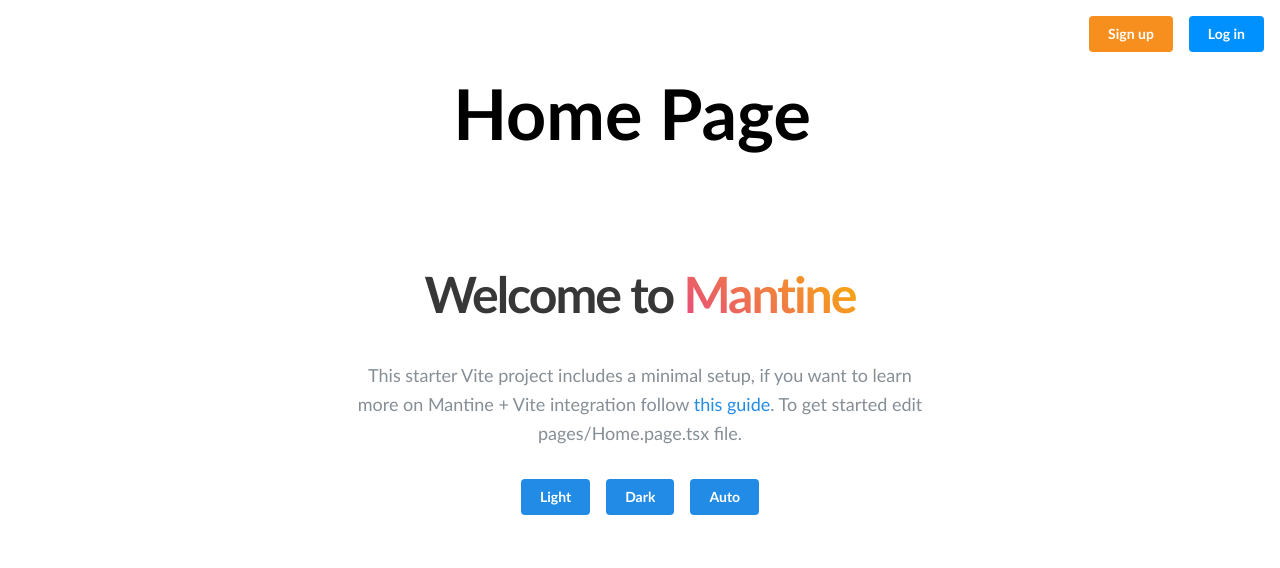
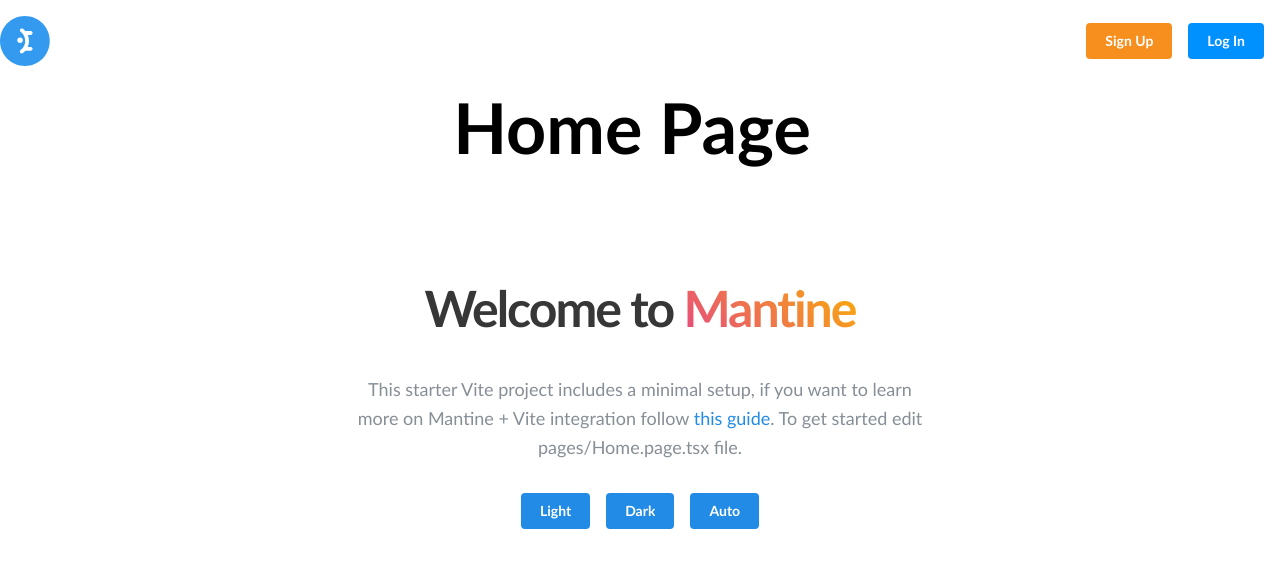
Before and after one commit to UoaWDCC/fsae-jobs-board, a React (Vite) app in the folder web/: page / in a window 1280 px wide. Shown: the top 568 px of the page. Built offline with nearby package versions, Linux system fonts and the light colour scheme.

Commit message:
Add Navbar Component

```diff
--- /dev/null
+++ b/web/src/app/components/Navbar/Navbar.tsx
@@ -0,0 +1,60 @@
+import React from 'react';
+import { NavLink } from 'react-router-dom';
+import { useSelector } from 'react-redux';
+import { RootState } from '../../../app/store';
+import { Button, Flex, Image, List } from '@mantine/core';
+import { UserType } from '@/app/features/user/userSlice';
+
+function Navbar() {
+  const userType = useSelector((state: RootState) => state.user.userType);
+
+  const navLinks: { [key in UserType]: { path: string; label: string }[] } = {
+    student: [
+      { path: '/jobs', label: 'Jobs' },
+      { path: '/sponsors', label: 'Sponsors' },
+      { path: '/alumni', label: 'Alumni' },
+    ],
+    sponsor: [{ path: '/students', label: 'Students' }],
+    alumni: [
+      { path: '/students', label: 'Students' },
+      { path: '/alumni', label: 'Alumni' },
+    ],
+    admin: [
+      { path: '/jobs', label: 'Jobs' },
+      { path: '/students', label: 'Students' },
+      { path: '/sponsors', label: 'Sponsors' },
+      { path: '/alumni', label: 'Alumni' },
+      { path: '/admin', label: 'Admin Dashboard' }, // the url should be changed to something more secure
+    ],
+  };
+
+  return (
+    <nav>
+      <Flex gap="md" mt="md" mr="md" justify="space-between" align="center">
+        <Image src="favicon.svg" alt="FSAE Logo" style={{ height: 50 }} />
+        {userType ? (
+          <List>
+            {navLinks[userType].map((link) => (
+              <List.Item key={link.path}>
+                <NavLink to={link.path}>{link.label}</NavLink>
+              </List.Item>
+            ))}
+          </List>
+        ) : (
+          <Flex gap="md">
+            <NavLink to="/signup">
+              <Button variant="filled" color="customPapayaOrange">
+                Sign Up
+              </Button>
+            </NavLink>
+            <NavLink to="/login">
+              <Button color="customAzureBlue">Log In</Button>
+            </NavLink>
+          </Flex>
+        )}
+      </Flex>
+    </nav>
+  );
+}
+
+export default Navbar;
--- a/web/src/app/pages/Home.page.tsx
+++ b/web/src/app/pages/Home.page.tsx
@@ -2,21 +2,12 @@ import { Welcome } from '../components/Welcome/Welcome';
 import { ColorSchemeToggle } from '../components/ColorSchemeToggle/ColorSchemeToggle';
 import { Button, Flex, Title } from '@mantine/core';
 import { NavLink } from 'react-router-dom';
+import Navbar from '../components/Navbar/Navbar';
 
 export function HomePage() {
   return (
     <>
-      {/* Temporary buttons for route testing */}
-      <Flex justify="right" gap="md" mt="md" mr="md">
-        <NavLink to="/signup">
-          <Button variant="filled" color="customPapayaOrange">
-            Sign up
-          </Button>
-        </NavLink>
-        <NavLink to="/login">
-          <Button color="customAzureBlue">Log in</Button>
-        </NavLink>
-      </Flex>
+      <Navbar />
       <Flex justify="center" gap="md" mt="md" mr="md">
         <Title order={1}>Home Page</Title>
       </Flex>
```
